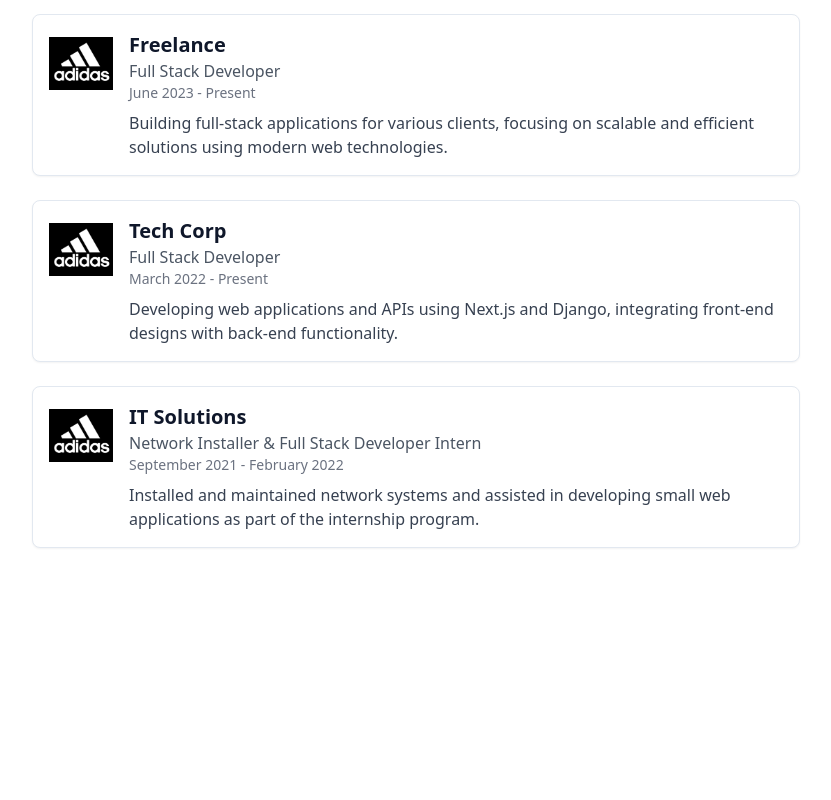
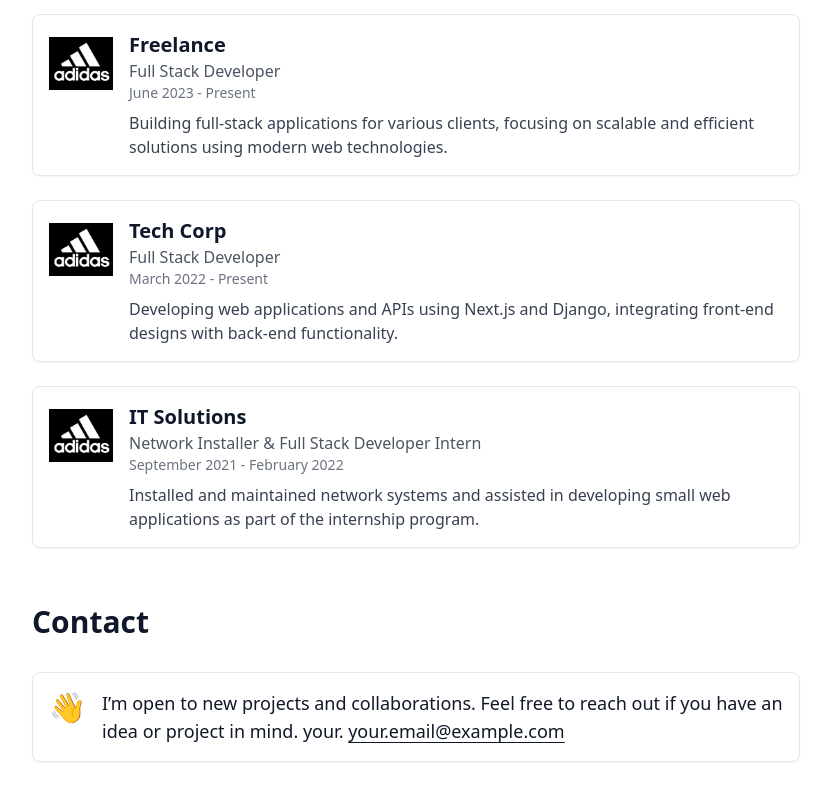
Before and after one commit to danieltsega/portfolio-website, a Next.js app: page / in a window 1280 px wide. Shown: the part 1758-2558 px from the top of the page, without its empty margins (224-1055 px from the left). Before the commit the page ends 2330 px from the top, so only its background shows below. Built offline with nearby package versions, Linux system fonts and the light colour scheme.

Commit message:
feat: add contact section component to the page

```diff
--- a/src/app/page.tsx
+++ b/src/app/page.tsx
@@ -1,4 +1,5 @@
 import Bio from "@/components/bio";
+import Contact from "@/components/contact-section";
 import Navbar from "@/components/navbar";
 import Projects from "@/components/project-section";
 import SkillSection from "@/components/skill-section";
@@ -18,6 +19,9 @@ export default function Home() {
       <section id="work">
         <Work />
       </section>
+      <section id="contact">
+        <Contact />
+      </section>
     </div>
   );
 }
```
